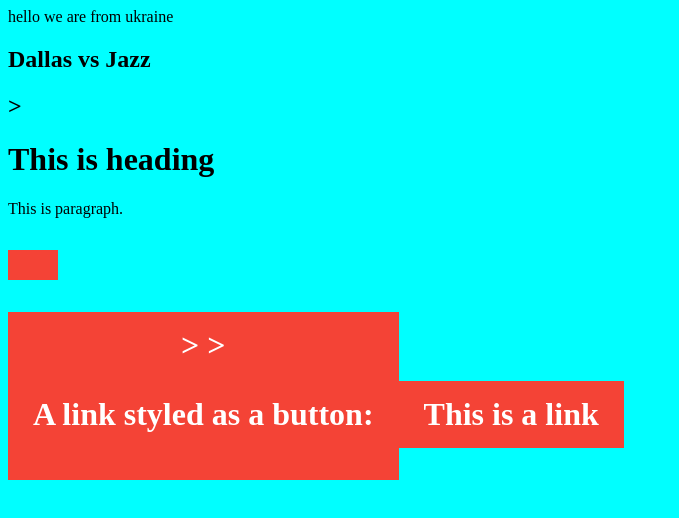
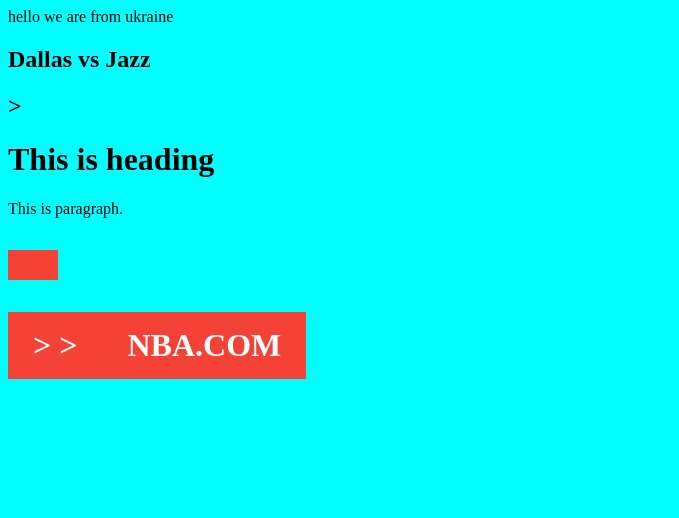
Before and after one commit to romkasmaga/romkasmaga.github.io, a plain HTML site: page index.html in a window 1280 px wide. Shown: the whole page, without its empty margins (0-679 px from the left). Drawn offline with Linux system fonts and the light colour scheme.

Commit message:
add changes

```diff
--- a/index.html
+++ b/index.html
@@ -51,8 +51,8 @@ h1 {
                         <body>
 
 
-                        <p>A link styled as a button:</p>
-                        <a href="default.asp" target="_blank">This is a link</a>
+
+                        <a href="default.asp" target="_blank">NBA.COM</a>
 
                         </body>
                         </html>
```
